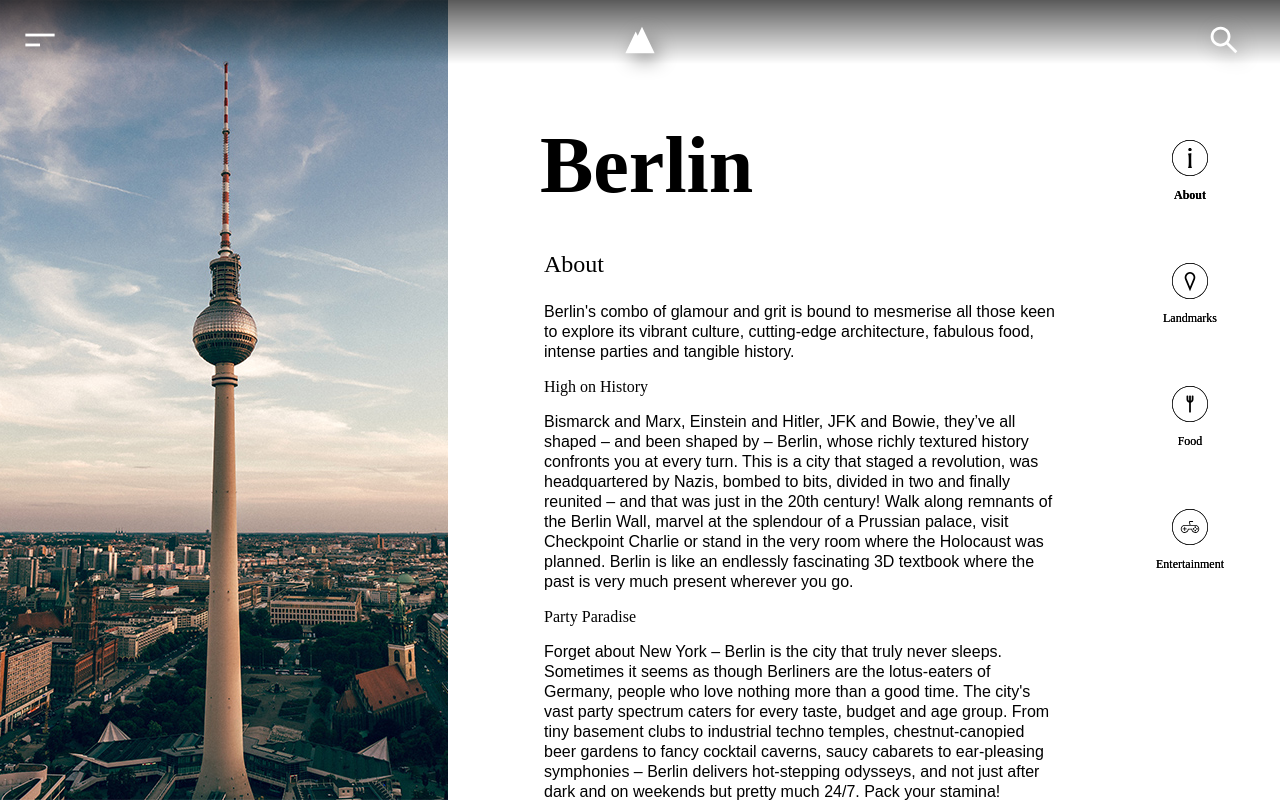
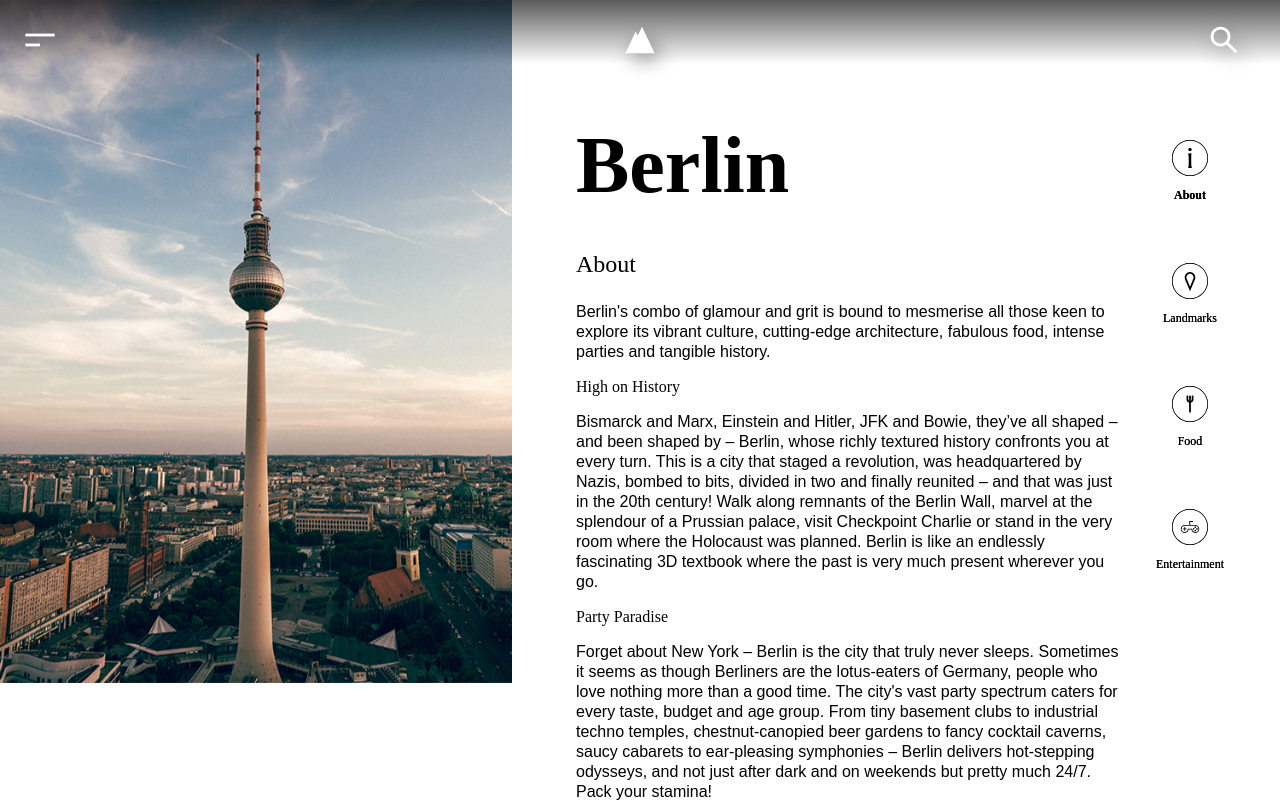
Before and after one commit to idd-a1-2020/idd-a1-2020, a plain HTML site: page index.html in a window 1280 px wide. Shown: the top 805 px of the page. Drawn offline with Linux system fonts and the light colour scheme; a web font is replaced by a local one.

Commit message:
clean-up viewports

```diff
--- a/css/index.css
+++ b/css/index.css
@@ -26,12 +26,11 @@ body {
     font-family: var(--font-a);
     font-weight: bold;
     font-size: 2em;
-    margin-left: 1em;
     margin-bottom: 0.5em;
     margin-top: 0.5em;
 }
 
-.about, .places, .food, .entertain {
+.article {
     margin-left: 2em;
     margin-right: 2em;
     margin-bottom: 1em;
@@ -171,7 +170,7 @@ Text property - change to white (.scroll-spy a {color: var(--onblack);})
 
     .auto-resize {
         width: 100%;
-        height: 100%;
+        height: auto;
         vertical-align: middle;
     }
 
@@ -179,34 +178,24 @@ Text property - change to white (.scroll-spy a {color: var(--onblack);})
         margin: 2em;
     }
 
-    .article-title{
-        margin-left: 2em;
-    }
-
-    .about, .places, .food, .entertain {
+    .article {
         margin-left: 4em;
         margin-right: 4em;
     }
-
 
 }
 
 @media screen and (min-width: 768px) {
     .carousel {
-        width: 100%;
-        height: 30em;
+        height: 100%;
         overflow: hidden;
     }
 
-    .scroll-spy a{
-        margin: 4em;
+    .images-container {
+        max-height: 30em;
     }
 
-    .article-title{
-        margin-left: 5em;
-    }
-
-    .about, .places, .food, .entertain {
+    .article {
         margin-left: 10em;
         margin-right: 10em;
     }
@@ -234,7 +223,7 @@ Text property - change to white (.scroll-spy a {color: var(--onblack);})
 
 }
 
-@media screen and (min-width: 1200px) {
+@media screen and (min-width: 1024px) {
     .topbar{
         z-index: 3;
     }
@@ -248,7 +237,7 @@ Text property - change to white (.scroll-spy a {color: var(--onblack);})
     }
 
     .images-container{
-        width: 35%;
+        width: 40%;
         height: 100%;
         position: fixed;
 	    top: 0;
@@ -263,21 +252,20 @@ Text property - change to white (.scroll-spy a {color: var(--onblack);})
         object-fit: cover;
     }
 
+    .scroll-spy a{
+        margin: 4em;
+    }
+
     .article-title{
         font-size: 5em;
-        margin-left: 1.15em;
-        margin-bottom: 0.5em;
-    }
-
-    .about, .places, .food, .entertain {
-        margin-left: 6em;
-        margin-right: 6em;
     }
 
     .article {
+        margin-left: 4em;
+        margin-right: 10em;
         margin-top: 5em;
         grid-area: artc;
-        margin-right: 8em;
+        display: block;
     }
 
     .scroll-spy {
@@ -293,28 +281,20 @@ Text property - change to white (.scroll-spy a {color: var(--onblack);})
 
     .full-grid{
         display: grid;
-        grid-template-columns: 35% auto;
+        grid-template-columns: 40% auto;
         grid-template-areas:
             "crsl artc"
         ;
     }
-
-    .footer {
-        margin-left: 30em;
-    }
 }
 
-@media screen and (min-width: 1600px) {
-    .full-grid{
-        grid-template-columns: 50% auto;
+@media screen and (min-width: 1440px) {
 
-    }
-
-    .images-container{
-        width: 50%;
+    .article {
+        margin-right: 12em;
     }
 
     .footer {
-        margin-left: 50em;
+        text-align: center;
     }
 }
--- a/index.html
+++ b/index.html
@@ -1,9 +1,10 @@
+
 <!doctype html>
 <html lang="en">
   <head>
     <meta charset="utf-8">
     <meta name="viewport" content="width=device-width, initial-scale=1.0">
-    <title>Travel & Leisure</title>
+    <title>Travel Itinerary</title>
     <meta name="description" content="">
     <meta name="author" content="Tracy Tran & Bogdan Punyak">
     <link rel="stylesheet" href="css/reset.css">
```
Also changed, not shown: img/berlin1.svg (added). Lines whose indentation alone changed are shown as unchanged.
